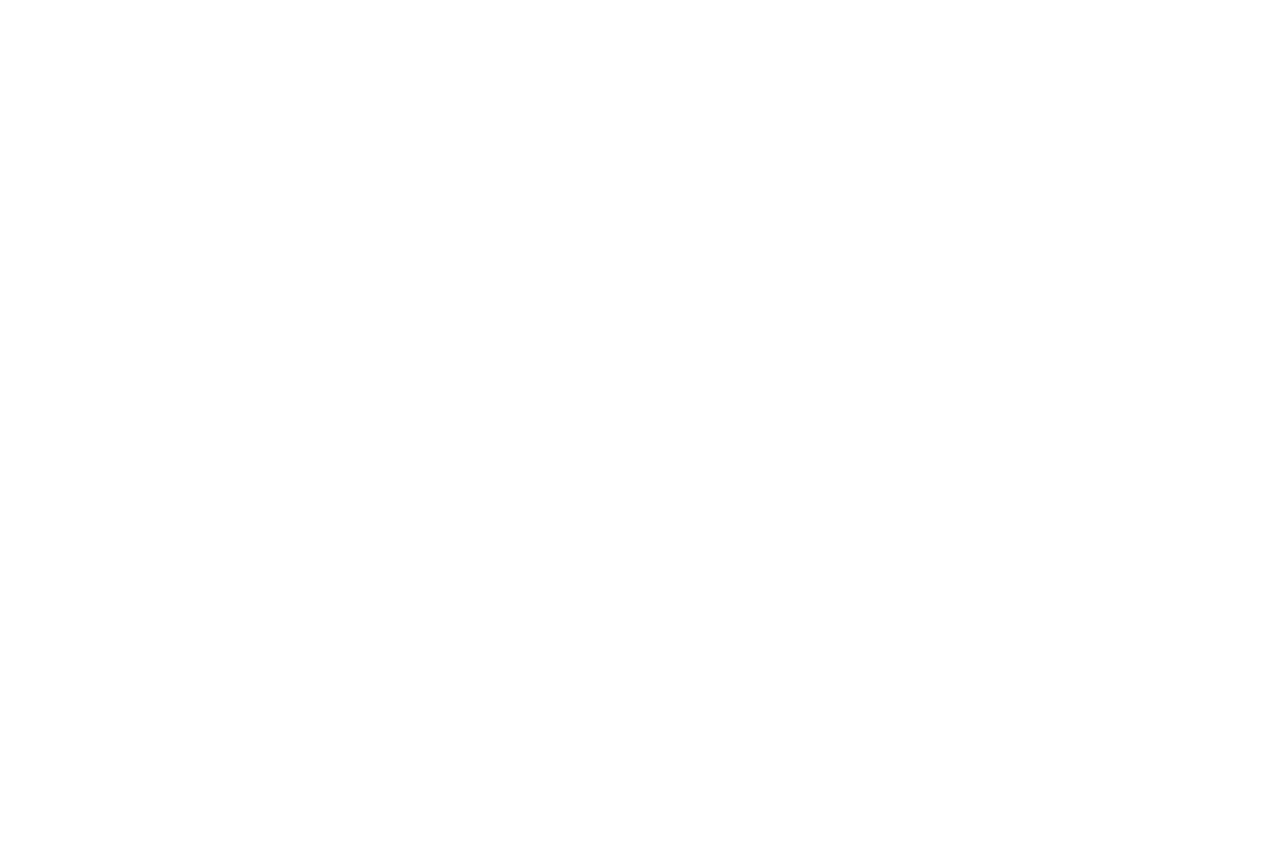
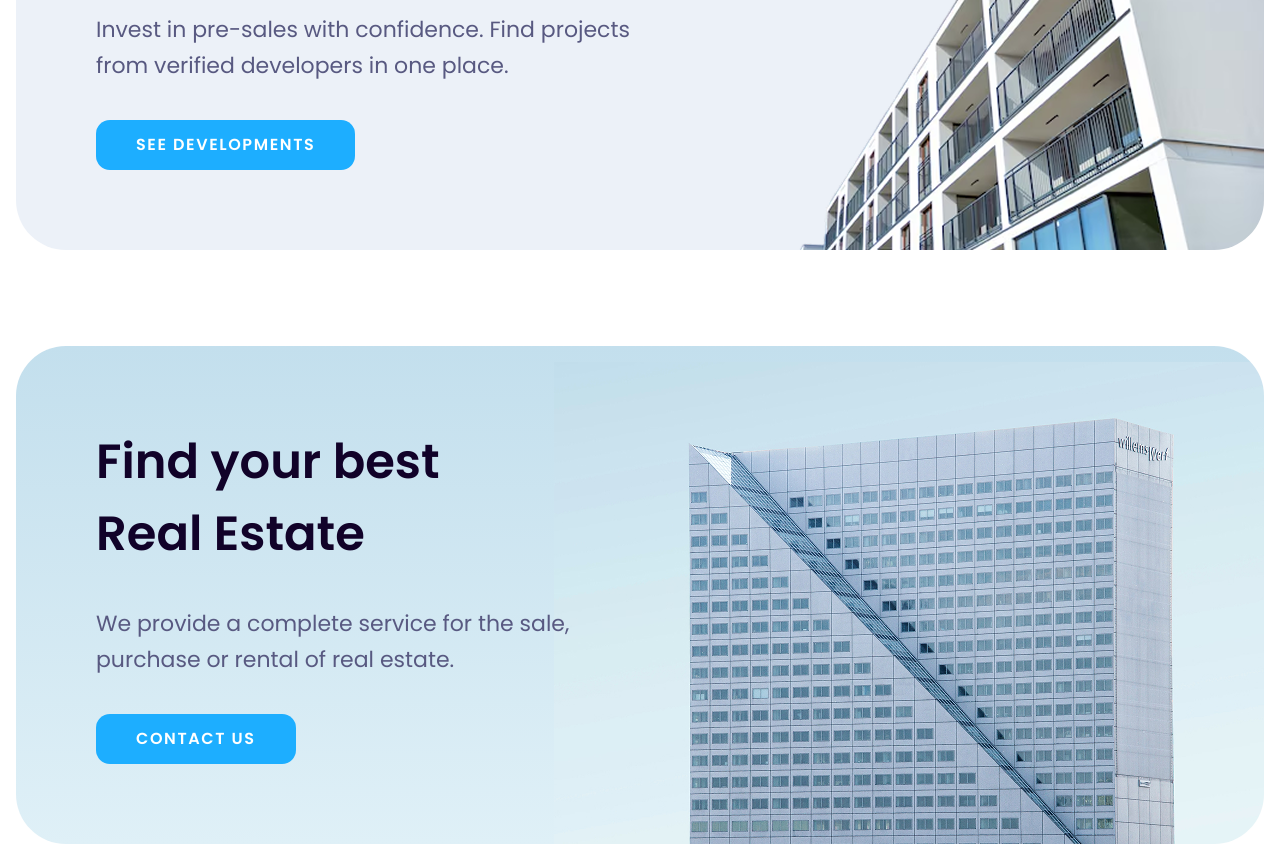
Before and after one commit to emircanucar/Design-To-Code-01, a React (Vite) app: page / in a window 1280 px wide. Shown: the part 2980-3824 px from the top of the page. Before the commit the page ends 2636 px from the top, so only its background shows below. Built offline with nearby package versions, Linux system fonts and the light colour scheme.

Commit message:
Benefit card components added.

```diff
--- /dev/null
+++ b/src/components/pages/HomePage/BenefitCard.tsx
@@ -0,0 +1,53 @@
+import Button from "../../ui/Button";
+
+interface BenefitCardProps {
+  title: string;
+  text: string;
+  buttonText: string;
+  bgImageSrc?: string;
+  cardClassName?: string;
+  titleClassName?: string;
+  textClassName?: string;
+  gradientBg?: string;
+}
+
+function BenefitCard({
+  title,
+  text,
+  buttonText,
+  bgImageSrc,
+  cardClassName,
+  titleClassName,
+  textClassName,
+  gradientBg,
+}: BenefitCardProps) {
+  return (
+    <section
+      className={`h-min-[480px] mt-24 w-full overflow-hidden rounded-[50px] p-20 ${cardClassName || ""} `}
+      style={{
+        background: `url(${bgImageSrc}), ${
+          gradientBg ? gradientBg : "var(--color-tertiary)"
+        }`,
+        backgroundSize: "auto, cover",
+        backgroundPosition: "right 0 bottom 0",
+        backgroundRepeat: "no-repeat",
+      }}
+    >
+      <div className="flex flex-col gap-9">
+        <h2
+          className={`max-w-[758px] text-5xl leading-[72px] font-medium ${titleClassName || ""}`}
+        >
+          {title}
+        </h2>
+        <p
+          className={`max-w-[540px] text-[22px] leading-9 text-[var(--color-font-secondary)] ${textClassName || ""}`}
+        >
+          {text}
+        </p>
+        <Button className="uppercase">{buttonText}</Button>
+      </div>
+    </section>
+  );
+}
+
+export default BenefitCard;
--- a/src/pages/HomePage.tsx
+++ b/src/pages/HomePage.tsx
@@ -1,7 +1,11 @@
 import Header from "../components/layout/Header";
+import BenefitCard from "../components/pages/HomePage/BenefitCard";
 import FeaturesSection from "../components/pages/HomePage/FeaturesSection";
 import HeroSection from "../components/pages/HomePage/HeroSection";
 import TopOffers from "../components/pages/HomePage/TopOffers";
+
+import benefitBg1 from "../assets/img/benefit/1.png";
+import benefitBg2 from "../assets/img/benefit/2.jpg";
 
 function HomePage() {
   return (
@@ -9,7 +13,21 @@
       <Header />
       <HeroSection />
       <TopOffers />
-      {<FeaturesSection />}
+      <FeaturesSection />
+      <BenefitCard
+        title="We are the best option for your real estate investment"
+        text={`Invest in pre-sales with confidence.\nFind projects from verified developers in one place.`}
+        buttonText="See Developments"
+        bgImageSrc={benefitBg1}
+      />
+      <BenefitCard
+        title="Find your best Real Estate"
+        text={`We provide a complete service for the sale, purchase or rental of real estate.`}
+        buttonText="Contact Us"
+        bgImageSrc={benefitBg2}
+        titleClassName="max-w-[364px]!  font-semibold"
+        gradientBg="linear-gradient(180deg, #c3dfed 0%, #dff0f7 100%)"
+      />
     </div>
   );
 }
```
Also changed, not shown: src/assets/img/benefit/1.png (added), src/assets/img/benefit/2.jpg (added).
